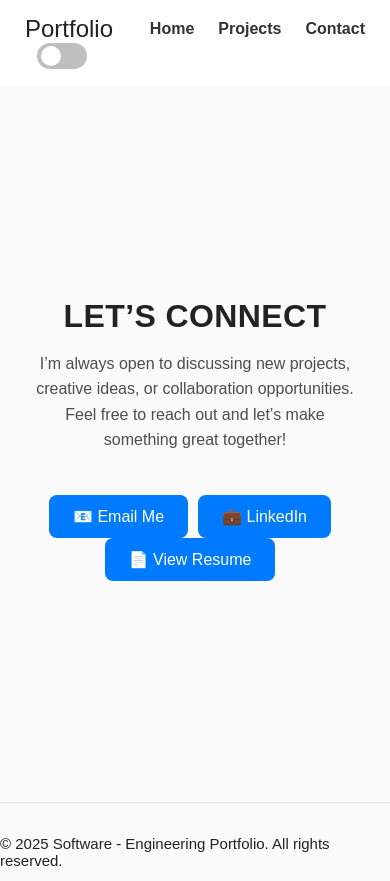
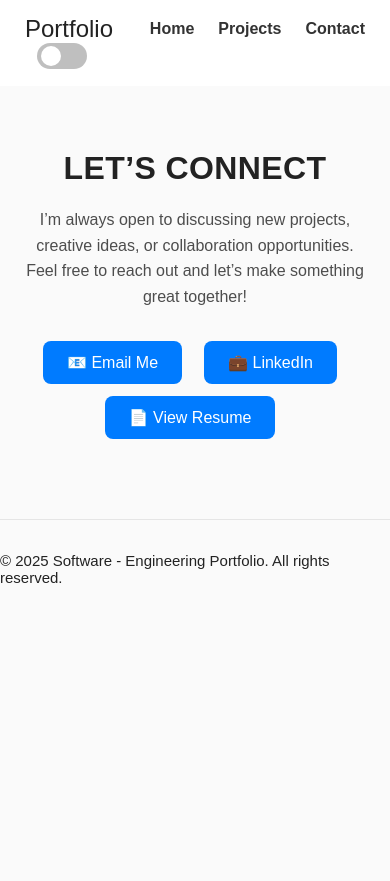
Before and after one commit to karoline-sol/Software-Engineering-portfolio, a React (Vite) app: page /Software-Engineering-portfolio/contact in a window 390 px wide. After the commit the page ends 844 px from the top, so only its background shows below. Built offline with nearby package versions, Linux system fonts and the light colour scheme.

Commit message:
fixed mobile view layout for contacts page

```diff
--- a/my-portfolio/src/Styles/contact.css
+++ b/my-portfolio/src/Styles/contact.css
@@ -71,12 +71,33 @@
 /* Responsive for smaller screens */
 @media (max-width: 768px) {
   .contact {
-    padding: 2rem;
+    min-height: auto;
+    padding: 4rem 1.5rem 5rem;
     justify-content: center;
     text-align: center;
   }
 
   .contact-container {
     width: 100%;
+    max-width: 600px;
   }
+
+  .contact h2 {
+    font-size: 2rem;
+    margin-bottom: 1.25rem;
+  }
+
+  .contact p {
+    font-size: 1rem;
+    margin-bottom: 2rem;
+  }
+
+  .contact-links {
+   margin: 0;
+   display: flex;
+   justify-content: center;
+   flex-wrap: wrap;
+   gap: 12px;
+  }
+
 }
--- a/my-portfolio/src/styles/contact.css
+++ /dev/null
@@ -1,82 +0,0 @@
-.contact {
-  display: flex;
-  align-items: center;
-  min-height: 85vh;
-  padding: 4rem 8rem;
-  background-color: #f8f9fa;
-  opacity: 0;
-  transform: translateX(100px);
-  animation: slideIn 1.2s ease-out forwards;
-  background-color: var(--bg-color);
-  color: var(--text-color)
-}
-
-
-
-
-@keyframes slideIn {
-  from {
-    opacity:0;
-    transform: translateX(100px);
-  }
-  to{
-    opacity: 1;
-    transform: translateX(0);
-  }
-}
-
-.contact-container {
-  max-width: 600px;
-}
-
-.contact h2 {
-  font-size: 2rem;
-  font-weight: 700;
-  color: #111;
-  margin-bottom: 1rem;
-  color: var(--text-color);
-}
-
-.contact p {
-  font-size: 1rem;
-  color: #555;
-  line-height: 1.6;
-  margin-bottom: 2rem;
-  color: var(--text-color);
-  opacity: 0.8;
-}
-
-.contact-links {
-  display: inline-block;
-  margin: 10px;
-}
-
-.contact-link {
-  display: inline-block;
-  width: fit-content;
-  padding: 0.75rem 1.5rem;
-  background-color: #007bff;
-  color: white;
-  text-decoration: none;
-  border-radius: 8px;
-  font-weight: 500;
-  margin-right: 10px;
-  transition: background-color 0.3s ease;
-}
-
-.contact-link:hover {
-  background-color: #0056b3;
-}
-
-/* Responsive for smaller screens */
-@media (max-width: 768px) {
-  .contact {
-    padding: 2rem;
-    justify-content: center;
-    text-align: center;
-  }
-
-  .contact-container {
-    width: 100%;
-  }
-}
```
